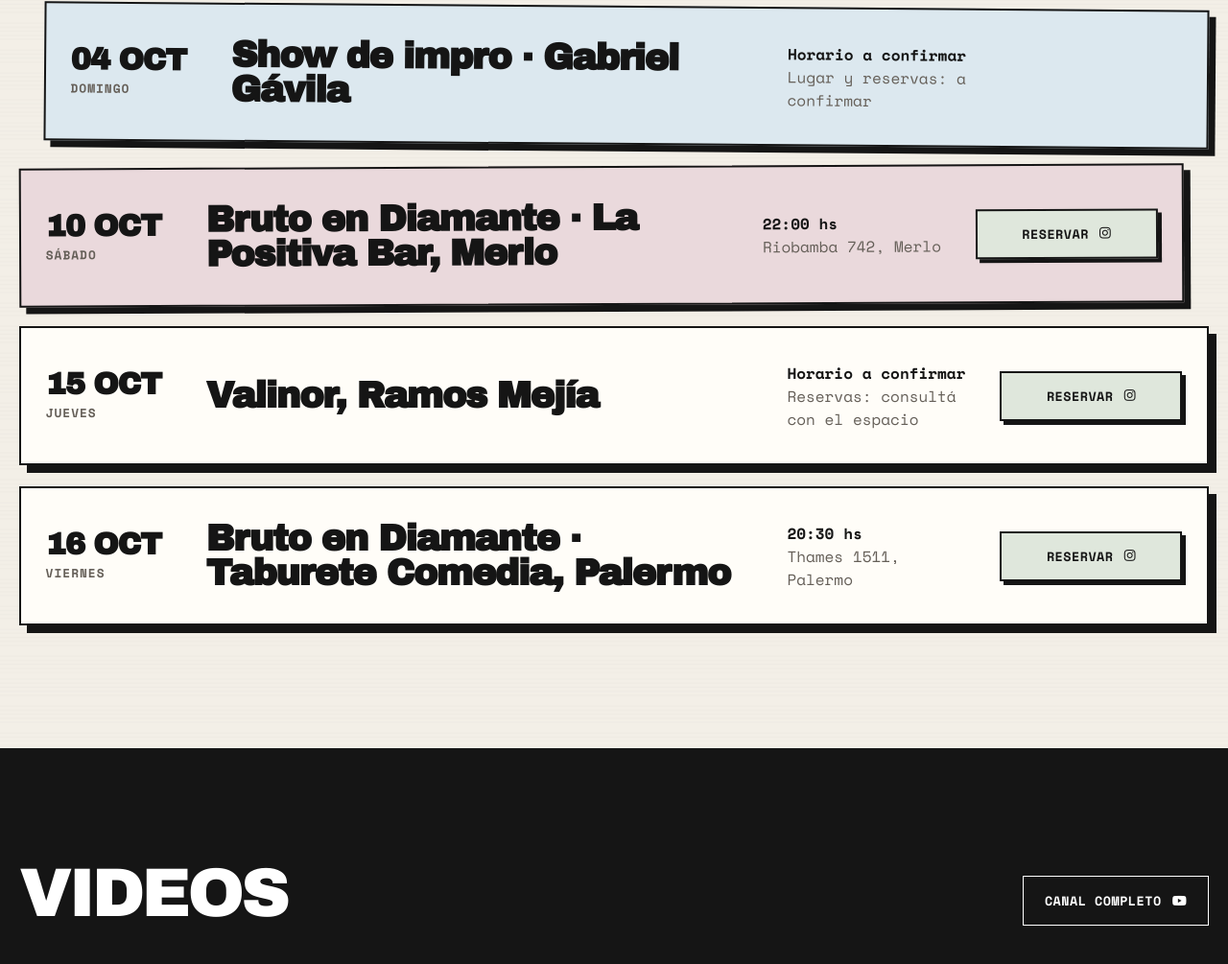
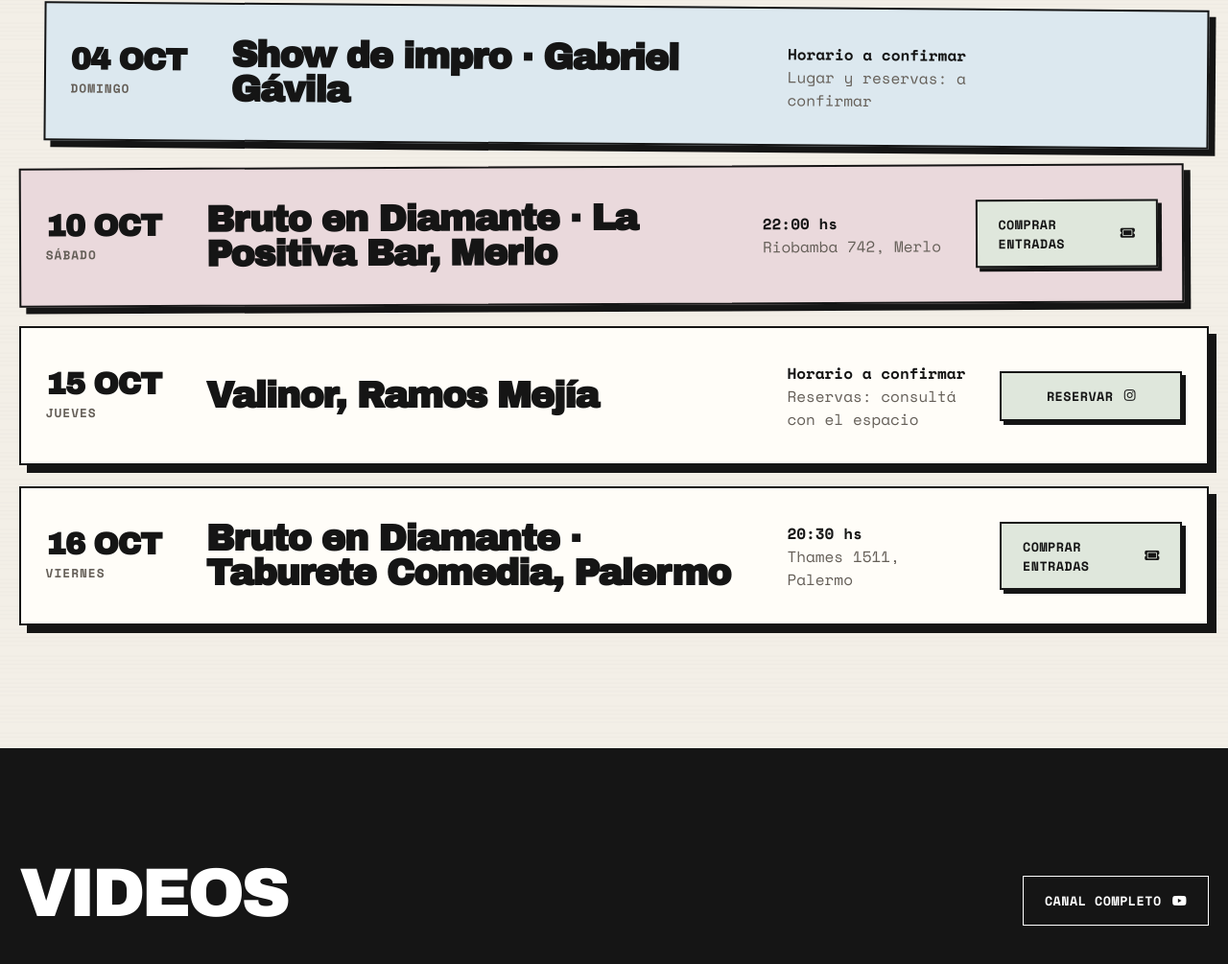
Before and after one commit to bisignanook/ricardobisignano-site2, a website: page index.html in a window 1280 px wide. Shown: the part 1058-2063 px from the top of the page at 96% size. Drawn offline with nearby package versions, Linux system fonts and the light colour scheme; grey boxes are pictures that could not be loaded.

Commit message:
Enlazar venta oficial de entradas La Positiva y Taburete

```diff
--- a/index.html
+++ b/index.html
@@ -1238,7 +1238,7 @@
 <div class="gig-date"><strong>10 OCT</strong><span>Sábado</span></div>
 <h3 class="gig-place">Bruto en Diamante · La Positiva Bar, Merlo</h3>
 <div class="gig-meta"><strong>22:00 hs</strong>Riobamba 742, Merlo</div>
-<a class="btn btn-primary" href="https://www.instagram.com/lapositivaclubmerlo/" target="_blank" rel="noopener noreferrer" aria-label="Consultar reservas del 10 de octubre en el Instagram de La Positiva Bar">Reservar <i class="fa-brands fa-instagram"></i></a>
+<a class="btn btn-primary" href="https://www.eventbrite.com/e/ricardo-bisignano-en-la-positiva-san-miguel-tickets-2002015599551?aff=ebdssbdestsearch" target="_blank" rel="noopener noreferrer" aria-label="Comprar entradas para el 10 de octubre en La Positiva Bar en Eventbrite">Comprar entradas <i class="fa-solid fa-ticket"></i></a>
 </div>
 <div class="gig reveal">
 <div class="gig-date"><strong>15 OCT</strong><span>Jueves</span></div>
@@ -1250,7 +1250,7 @@
 <div class="gig-date"><strong>16 OCT</strong><span>Viernes</span></div>
 <h3 class="gig-place">Bruto en Diamante · Taburete Comedia, Palermo</h3>
 <div class="gig-meta"><strong>20:30 hs</strong>Thames 1511, Palermo</div>
-<a class="btn btn-primary" href="https://www.instagram.com/taburetecomedia/" target="_blank" rel="noopener noreferrer" aria-label="Consultar reservas del 16 de octubre en el Instagram de Taburete Comedia">Reservar <i class="fa-brands fa-instagram"></i></a>
+<a class="btn btn-primary" href="https://taburetecomedia.com.ar/funcion/ricardo-bisignano-bruto-en-diamante-2754" target="_blank" rel="noopener noreferrer" aria-label="Comprar entradas para el 16 de octubre en Taburete Comedia">Comprar entradas <i class="fa-solid fa-ticket"></i></a>
 </div>
 </div>
 </div>
```
